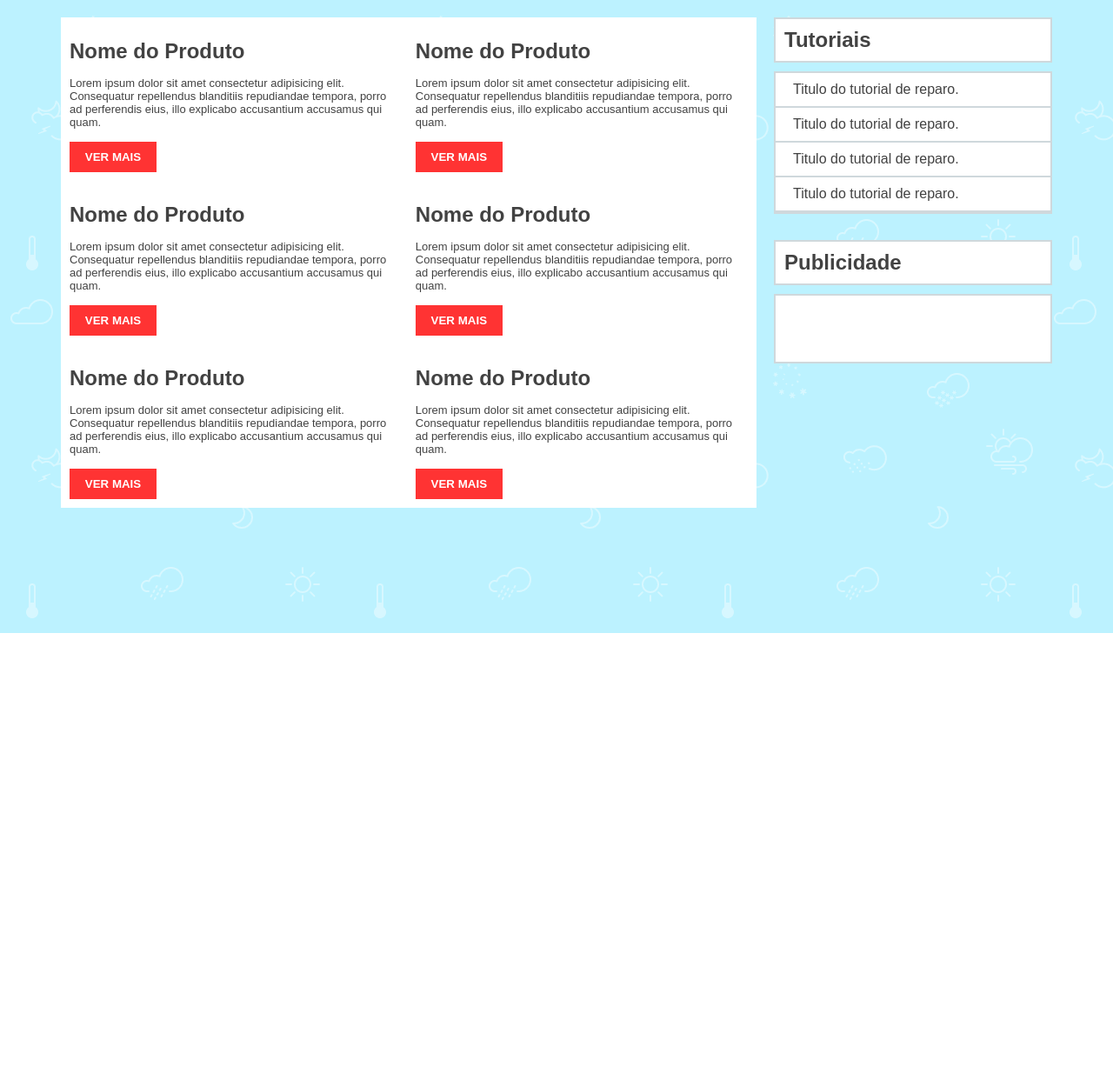
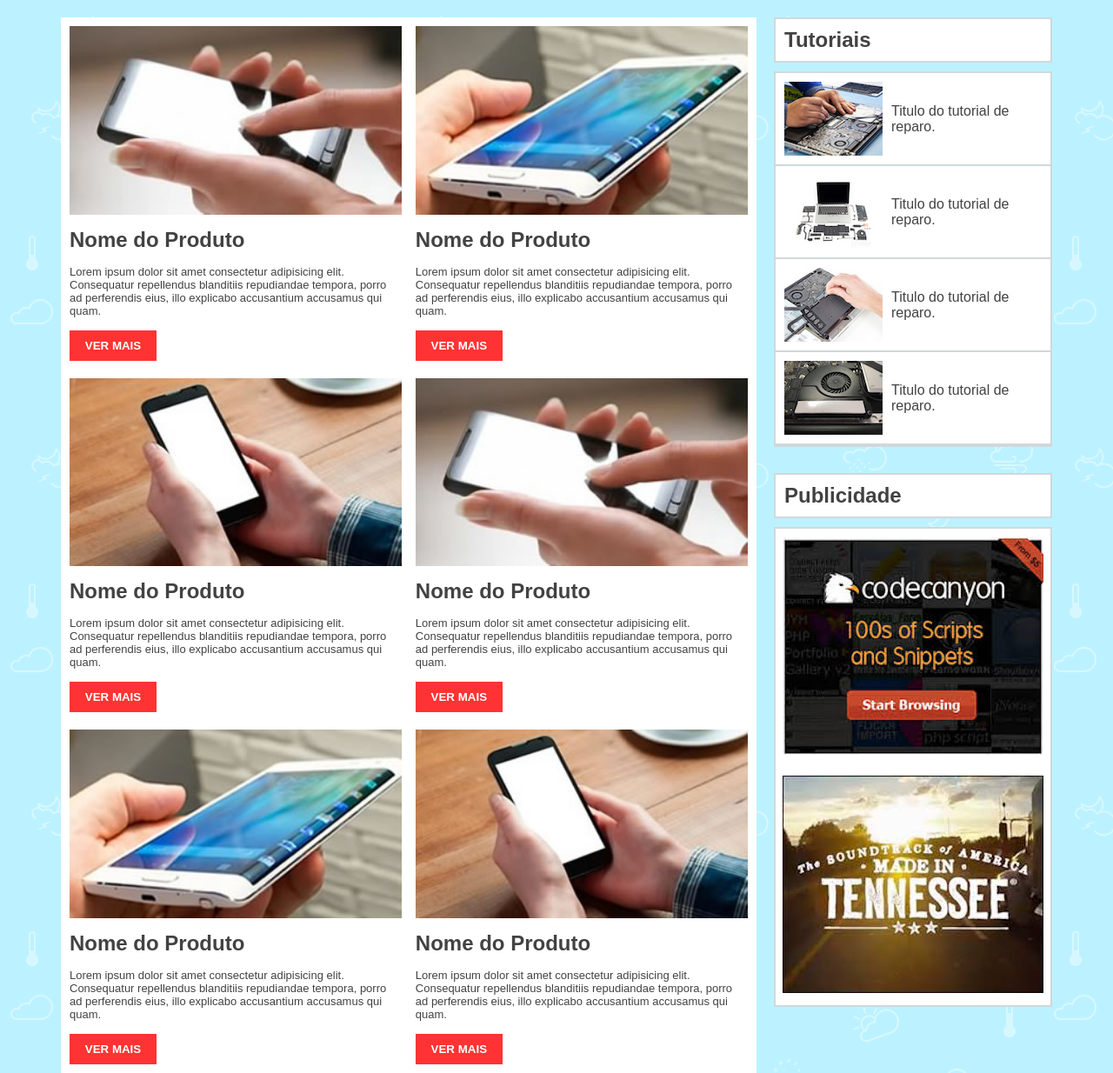
Before and after one commit to GabrielKaffer/exercicios-pwI, a plain HTML site: page Lista 8/index.html in a window 1280 px wide. Shown: the part 72-1306 px from the top of the page at 87% size. Before the commit the page ends 800 px from the top, so only its background shows below. Drawn offline with Linux system fonts and the light colour scheme; the site is published under a folder, as on GitHub Pages, so addresses that start at the root find nothing.

Commit message:
Update index.html

```diff
--- a/Lista 8/index.html
+++ b/Lista 8/index.html
@@ -8,7 +8,7 @@
 </head>
 <body>
     <section class="menu-bar">
-        <div class="logo"><img src="/assets/logo (1).png" alt="logo"></div>
+        <div class="logo"><img src="assets/logo (1).png" alt="logo"></div>
         <nav>
         <ul>
             <li>SMARTPHONE</li>
@@ -24,37 +24,37 @@
     <section class="content">
         <div class="course">
             <div class="block">
-                <img src="/assets/img-phone-01.jpg" alt="">
+                <img src="assets/img-phone-01.jpg" alt="">
                 <h2>Nome do Produto</h2>
                 <p>Lorem ipsum dolor sit amet consectetur adipisicing elit. Consequatur repellendus blanditiis repudiandae tempora, porro ad perferendis eius, illo explicabo accusantium accusamus qui quam.</p>
                 <button>VER MAIS</button>
             </div>
             <div class="block">
-                <img src="/assets/img-phone-02.jpg" alt="">
+                <img src="assets/img-phone-02.jpg" alt="">
                 <h2>Nome do Produto</h2>
                 <p>Lorem ipsum dolor sit amet consectetur adipisicing elit. Consequatur repellendus blanditiis repudiandae tempora, porro ad perferendis eius, illo explicabo accusantium accusamus qui quam.</p>
                 <button>VER MAIS</button>
             </div>
             <div class="block">
-                <img src="/assets/img-phone-03.jpg" alt="">
+                <img src="assets/img-phone-03.jpg" alt="">
                 <h2>Nome do Produto</h2>
                 <p>Lorem ipsum dolor sit amet consectetur adipisicing elit. Consequatur repellendus blanditiis repudiandae tempora, porro ad perferendis eius, illo explicabo accusantium accusamus qui quam.</p>
                 <button>VER MAIS</button>
             </div>
             <div class="block">
-                <img src="/assets/img-phone-01.jpg" alt="">
+                <img src="assets/img-phone-01.jpg" alt="">
                 <h2>Nome do Produto</h2>
                 <p>Lorem ipsum dolor sit amet consectetur adipisicing elit. Consequatur repellendus blanditiis repudiandae tempora, porro ad perferendis eius, illo explicabo accusantium accusamus qui quam.</p>
                 <button>VER MAIS</button>
             </div>
             <div class="block">
-                <img src="/assets/img-phone-02.jpg" alt="">
+                <img src="assets/img-phone-02.jpg" alt="">
                 <h2>Nome do Produto</h2>
                 <p>Lorem ipsum dolor sit amet consectetur adipisicing elit. Consequatur repellendus blanditiis repudiandae tempora, porro ad perferendis eius, illo explicabo accusantium accusamus qui quam.</p>
                 <button>VER MAIS</button>
             </div>
             <div class="block">
-                <img src="/assets/img-phone-03.jpg" alt="">
+                <img src="assets/img-phone-03.jpg" alt="">
                 <h2>Nome do Produto</h2>
                 <p>Lorem ipsum dolor sit amet consectetur adipisicing elit. Consequatur repellendus blanditiis repudiandae tempora, porro ad perferendis eius, illo explicabo accusantium accusamus qui quam.</p>
                 <button>VER MAIS</button>
@@ -65,20 +65,20 @@
                 <div class="more_title"><h1>Tutoriais</h1></div>
                 <div class="content_tutorial">
                     <div class="tutorial">
-                        <img src="/assets/aside-01.jpg" alt="">
+                        <img src="assets/aside-01.jpg" alt="">
                         <p>Titulo do tutorial de reparo.</p>
 
                     </div>
                     <div class="tutorial">
-                        <img src="/assets/aside-02.jpg" alt="">
+                        <img src="assets/aside-02.jpg" alt="">
                         <p>Titulo do tutorial de reparo.</p>
                     </div>
                     <div class="tutorial">
-                        <img src="/assets/aside-03.jpg" alt="">
+                        <img src="assets/aside-03.jpg" alt="">
                         <p>Titulo do tutorial de reparo.</p>
                     </div>
                     <div class="tutorial">
-                        <img src="/assets/aside-04.jpg" alt="">
+                        <img src="assets/aside-04.jpg" alt="">
                         <p>Titulo do tutorial de reparo.</p>
                     </div>
                 </div>
@@ -87,11 +87,11 @@
                 <div class="advertising_title"><h1>Publicidade</h1></div>
                 <div class="content_advertising">
                     <div class="advertising">
-                        <img src="/assets/ad-01.jpg" alt="">
+                        <img src="assets/ad-01.jpg" alt="">
 
                     </div>
                     <div class="advertising">
-                        <img src="/assets/ad-02.jpg" alt="">
+                        <img src="assets/ad-02.jpg" alt="">
                     </div>
                 </div>
             </div>
```
